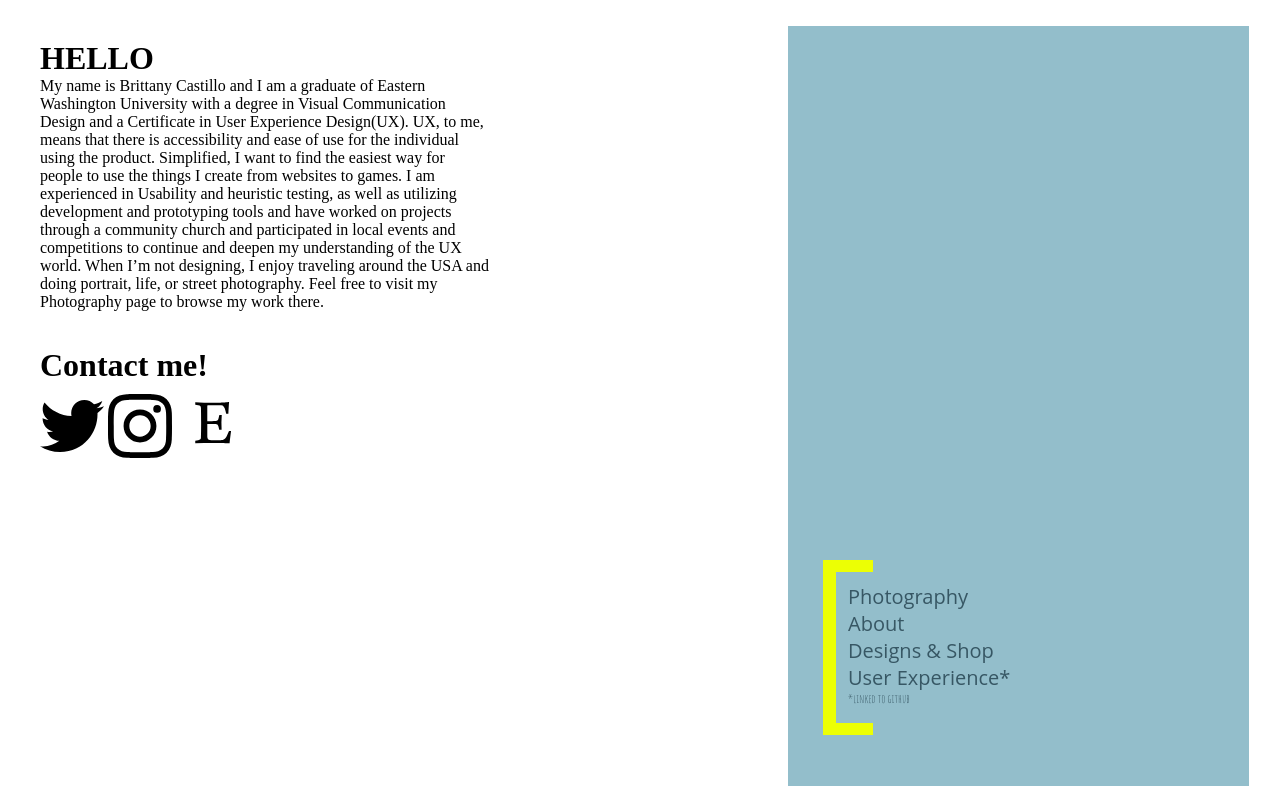
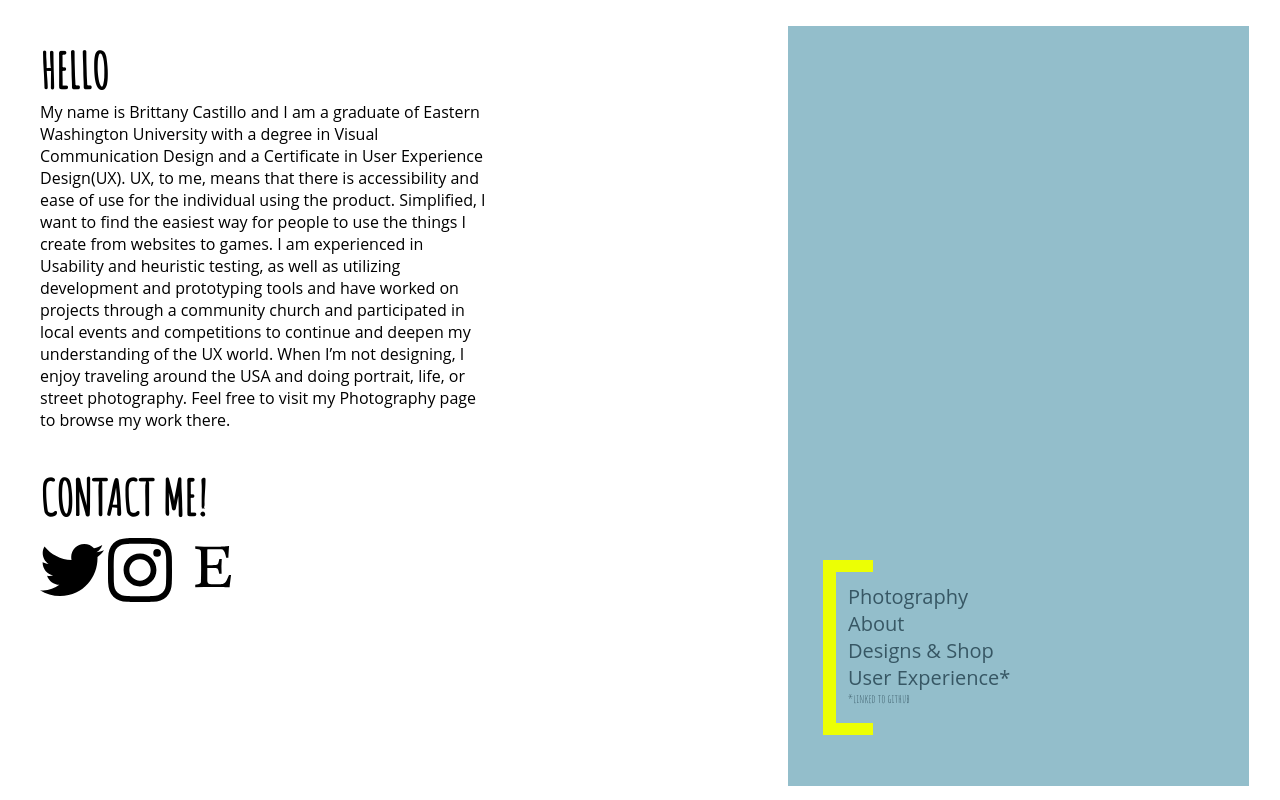
Before and after one commit to bcastillo1/brittanycastillo.online, a PHP site: page /aboutme.html in a window 1280 px wide. Run offline with PHP 8.4, Linux system fonts and the light colour scheme; style sheets or scripts are compiled from the project's sources.

Commit message:
(:
returned

```diff
--- a/assets/css/main.processed.css
+++ b/assets/css/main.processed.css
@@ -1,8 +1,8 @@
 /* // references: // creotip // tyreil // */
 /*  STYLE SHEETS
 ========================================== */
-/* @import url(burger.scss);
-@import url(photo.css); */
+@import url(burger.scss);
+@import url(photo.css);
 /*  COLORS
 ========================================== */
 /*  FONTS
```
